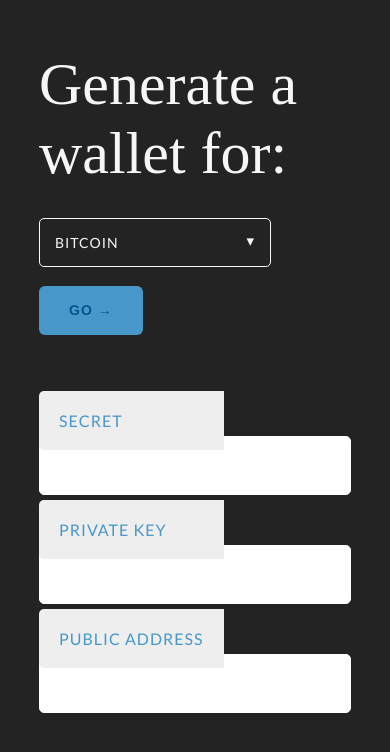
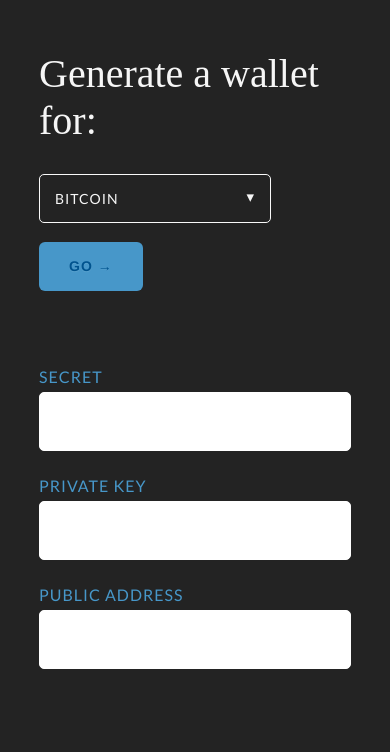
Before and after one commit to arasmussen/sixty-large, a website: page root/index.html in a window 390 px wide. Drawn offline with Linux system fonts and the light colour scheme; a web font is replaced by a local one.

Commit message:
Fixed the stuff Andrew broke lulz

```diff
--- a/root/css/styles.css
+++ b/root/css/styles.css
@@ -90,7 +90,7 @@
     left: 50%;
     margin: 0 auto;
     max-width: 960px;
-    width: 50%;
+    width: 60%;
     -webkit-transform: translate(-50%, -55%);
     -ms-transform: translate(-50%, -55%);
     transform: translate(-50%, -55%);
@@ -234,6 +234,8 @@
 /* Tablet Portrait size to standard 960 (devices and browsers) */
 @media only screen and (max-width: 959px) {
   section { width: 768px; }
+
+  h1 { font-size: 40px; }
   #form {
     width: 80%;
     top: 50px;
@@ -244,7 +246,7 @@
 
   .field { margin: 0 0 50px 0; }
 
-  label {
+  .field label {
     position: absolute;
     top: -45px;
     display: inline-block;
@@ -255,7 +257,7 @@
     color: #4797c9;
   }
 
-  input[type=text] {
+  .field input[type=text] {
     padding: 20px;
   }
 }
--- a/root/index.html
+++ b/root/index.html
@@ -19,7 +19,7 @@
     <div id="wrapper">
 
       <section id="form">
-        <h1>Generate a wallet&nbsp;for:</h1>
+        <h1>Generate a wallet for:</h1>
 
 
         <div class="show-selected">
```
